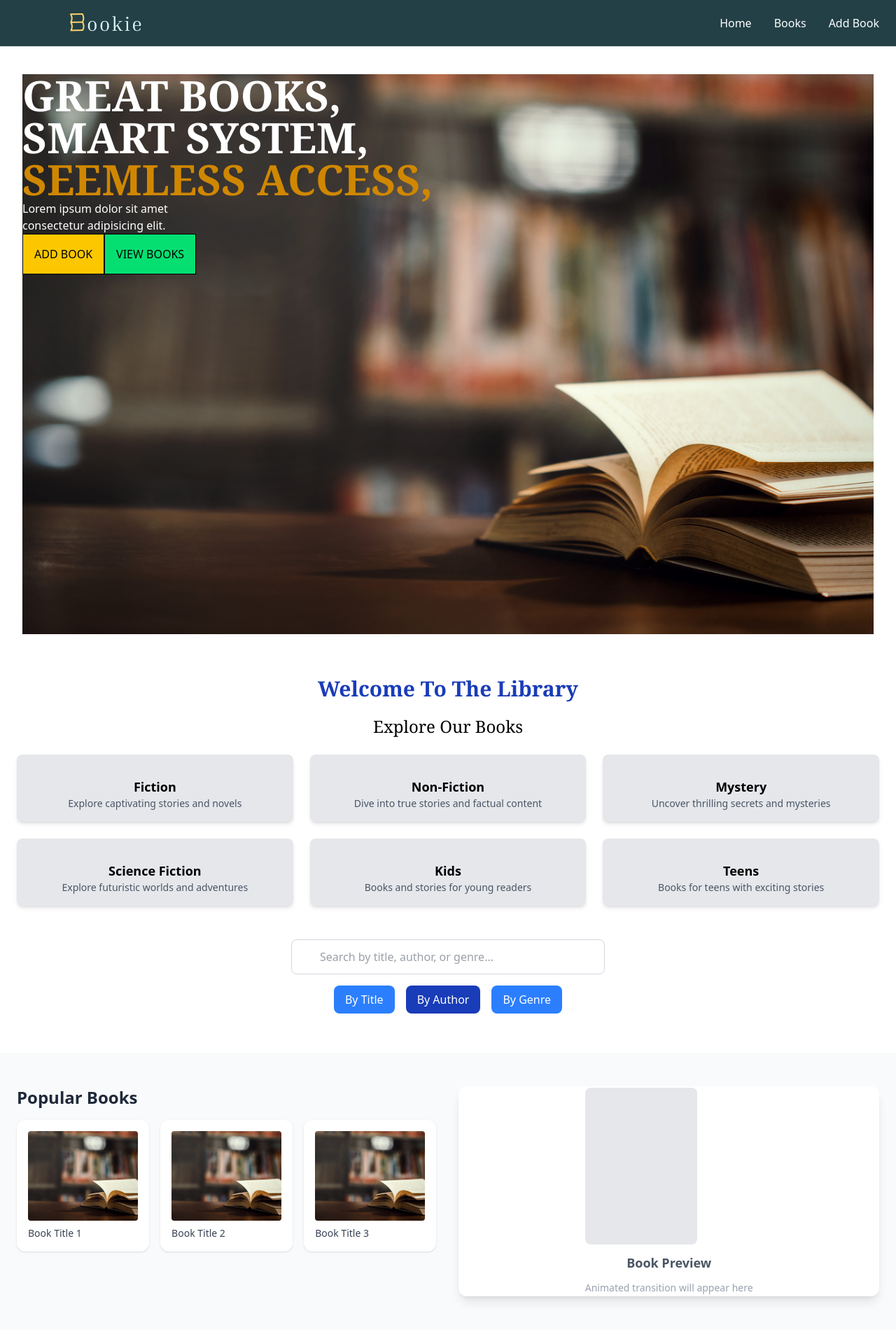
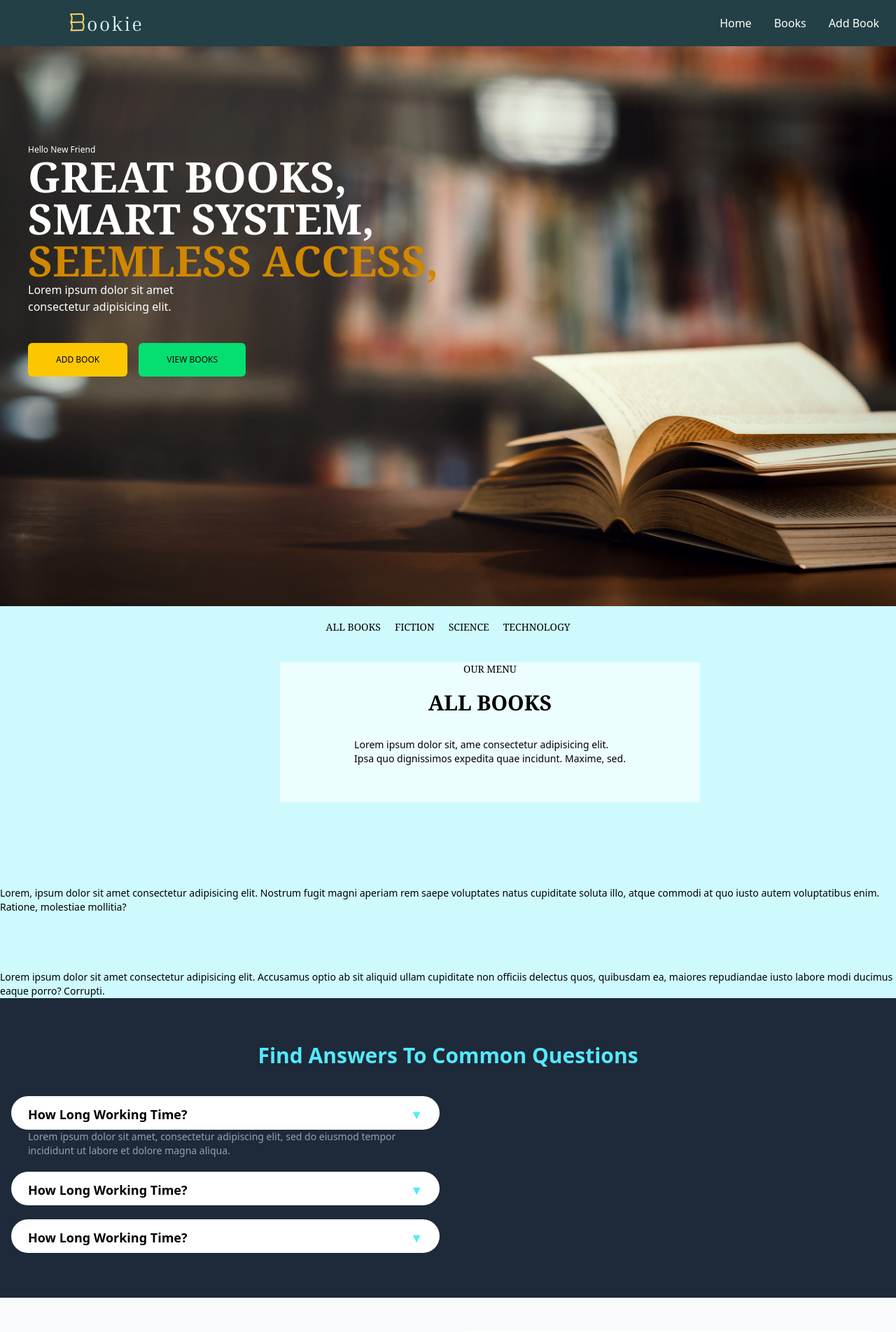
Before and after one commit to BugSlayersC5/Bookie-App, a React (Vite) app: page / in a window 1280 px wide. Shown: the top 1903 px of the page at 70% size. Built offline with nearby package versions, Linux system fonts and the light colour scheme.

Commit message:
working on the homepage

```diff
--- a/src/pages/Home.jsx
+++ b/src/pages/Home.jsx
@@ -7,106 +7,87 @@ export default function Home() {
     return (
         <>
             <Navbar />
-            <h1 className="text-amber-700 mt-10"></h1>
-            <section className="bg-[url(./assets/book.png)] h-[100vh] bg-cover w-[95%] mx-auto relative">
-                <div>
+            <h1 className="text-amber-700"></h1>
+            <section className="bg-[url(./assets/book.png)] h-[100vh] bg-cover w-[100%] mx-auto relative">
+                <div className="py-30 ml-10">
+                    <h1 className="w-20% h-5"></h1>
+                    <p className="text-xs text-white">Hello New Friend</p>
                     <h1 className="font-bold text-6xl  text-white flex font-serif ">GREAT BOOKS, <br />SMART SYSTEM,</h1>
                     <h1 className="text-yellow-600 font-bold text-6xl flex font-serif ">SEEMLESS ACCESS,</h1>
                     <h4 className="text-white">Lorem ipsum dolor sit amet <br />consectetur adipisicing elit.</h4>
+
+                    <div className="flex flex-row gap-4 mt-10">
+                    <button className="text-xs border-radius-none rounded-md bg-yellow-400 p-4 px-10">ADD BOOK</button>
+                    <button className="text-xs border-radius-none rounded-md bg-green-400 p-4 px-10">VIEW BOOKS</button>
+                </div>
                 </div>
 
-                <div className="flex ">
-                    <button className="text-30 border bg-yellow-400 p-4">ADD BOOK</button>
-                    <button className="text-30 border bg-green-400 p-4">VIEW BOOKS</button>
-                </div>
 
             </section>
 
-            <div>
-                <h1 className="flex mt-15 font-bold text-3xl text-blue-800 justify-center font-serif ">Welcome To The Library</h1>
-                <h2 className="text-2xl flex display-flex mt-5 justify-center font-serif">Explore Our Books</h2>
+            <section className="bg-cyan-100 text-sm ">
+                <div className="flex flex-row gap-5 justify-center justify-content-space-between">
+                <span><h3 className="flex display-flex mt-5 justify-center font-serif">ALL BOOKS</h3></span>
+                <span><h3 className="flex display-flex mt-5 justify-center font-serif">FICTION</h3></span>
+                <span><h3 className="flex display-flex mt-5 justify-center font-serif">SCIENCE</h3></span>
+                <span><h3 className="flex display-flex mt-5 justify-center font-serif">TECHNOLOGY</h3></span>
+            </div>
+            <div className="border-radius-none ml-100 bg-cyan-50 h-50 w-150">
+                <h2 className="flex display-flex mt-10 justify-center font-serif">OUR MENU</h2>
+                <h1 className="flex mt-5 font-bold text-3xl text-black justify-center font-serif ">ALL BOOKS</h1>
+                <p className="flex justify-center mt-8 ">Lorem ipsum dolor sit, ame consectetur adipisicing elit. <br />Ipsa quo dignissimos expedita quae incidunt. Maxime, sed. </p>
             </div>
 
-            <section>
-                <div class="p-6 grid-cols-3">
-                    {/* Book Categories with Icons */}
-                    <div class="grid grid-cols-2 sm:grid-cols-3 lg:grid-cols-3 gap-6">
-                        {/* <!-- Fiction Category --> */}
-                        <div class="flex flex-col items-center bg-gray-200 rounded-lg p-4 shadow-md hover:shadow-xl transition-all duration-300">
-                            <i class="fas fa-book-open text-4xl text-blue-500 mb-4"></i>
-                            <h3 class="text-lg font-semibold">Fiction</h3>
-                            <p class="text-sm text-gray-600">Explore captivating stories and novels</p>
+            <div>
+                <p className="mt-30">Lorem, ipsum dolor sit amet consectetur adipisicing elit. Nostrum fugit magni aperiam rem saepe voluptates natus cupiditate soluta illo, atque commodi at quo iusto autem voluptatibus enim. Ratione, molestiae mollitia?</p>
+            </div>
+
+            <div>
+                <p className="mt-20">Lorem ipsum dolor sit amet consectetur adipisicing elit. Accusamus optio ab sit aliquid ullam cupiditate non officiis delectus quos, quibusdam ea, maiores repudiandae iusto labore modi ducimus eaque porro? Corrupti.</p>
+            </div>
+            </section>
+
+            <section className="bg-gray-800  mx-auto  px-4 py-16">
+                <h2 className="text-3xl font-bold text-center text-cyan-300 mb-10">
+                    Find Answers To Common Questions
+                </h2>
+
+                <div className="grid md:grid-cols-2 gap-6">
+                    <div className="bg-white rounded-3xl h-12 px-6">
+                        <div class="flex justify-between mt-3 items-center text-lg font-semibold">
+                            <p>How Long Working Time?</p>
+                            <span class="text-cyan-300">&#9660;</span>
+                        </div>
+                        <p class="mt-2 text-sm text-gray-400">
+                            Lorem ipsum dolor sit amet, consectetur adipiscing elit, sed do eiusmod tempor incididunt ut labore et dolore magna aliqua.
+                        </p>
+                    </div>
+
+
+                </div>
+                <div class="grid md:grid-cols-2 gap-6">
+                    <div class="bg-white rounded-3xl h-12 mt-15 px-6">
+                        <div class="flex justify-between mt-3 items-center text-lg font-semibold">
+                            <p>How Long Working Time?</p>
+                            <span class="text-cyan-300">&#9660;</span>
                         </div>
 
-                        {/* Non Fiction Category */}
-                        <div class="flex flex-col items-center bg-gray-200 rounded-lg p-4 shadow-md hover:shadow-xl transition-all duration-300">
-                            <i class="fas fa-book text-4xl text-green-500 mb-4"></i>
-                            <h3 class="text-lg font-semibold">Non-Fiction</h3>
-                            <p class="text-sm text-gray-600">Dive into true stories and factual content</p>
-                        </div>
-
-                        {/* Mystery Category */}
-                        <div class="flex flex-col items-center bg-gray-200 rounded-lg p-4 shadow-md hover:shadow-xl transition-all duration-300">
-                            <i class="fas fa-search text-4xl text-purple-500 mb-4"></i>
-                            <h3 class="text-lg font-semibold">Mystery</h3>
-                            <p class="text-sm text-gray-600">Uncover thrilling secrets and mysteries</p>
-                        </div>
-
-                        {/*  Science Fiction Category */}
-                        <div class="flex flex-col items-center bg-gray-200 rounded-lg p-4 shadow-md hover:shadow-xl transition-all duration-300">
-                            <i class="fas fa-rocket text-4xl text-red-500 mb-4"></i>
-                            <h3 class="text-lg font-semibold">Science Fiction</h3>
-                            <p class="text-sm text-gray-600">Explore futuristic worlds and adventures</p>
-                        </div>
-
-                        {/* Kids Category */}
-                        <div class="flex flex-col items-center bg-gray-200 rounded-lg p-4 shadow-md hover:shadow-xl transition-all duration-300">
-                            <i class="fas fa-child text-4xl text-yellow-500 mb-4"></i>
-                            <h3 class="text-lg font-semibold">Kids</h3>
-                            <p class="text-sm text-gray-600">Books and stories for young readers</p>
-                        </div>
-
-                        {/* Teens Category */}
-                        <div class="flex flex-col items-center bg-gray-200 rounded-lg p-4 shadow-md hover:shadow-xl transition-all duration-300">
-                            <i class="fas fa-users text-4xl text-pink-500 mb-4"></i>
-                            <h3 class="text-lg font-semibold">Teens</h3>
-                            <p class="text-sm text-gray-600">Books for teens with exciting stories</p>
-                        </div>
                     </div>
                 </div>
 
-            </section>
-
-            <section>
-                <div class="p-6">
-                    {/* Search Section */}
-                    <div class="flex flex-col items-center mb-8">
-                        {/*  Search Bar  */}
-                        <div class="relative w-full max-w-md">
-                            <input type="text" id="searchInput" class="w-full p-3 pl-10 pr-4 rounded-lg border border-gray-300 text-gray-700 focus:outline-none focus:ring-2 focus:ring-blue-500" placeholder="Search by title, author, or genre..." />
-                            {/* Search Icon  */}
-                            <i class="fas fa-search absolute left-3 top-3 text-gray-500"></i>
+                <div class="grid md:grid-cols-2 mt-5 gap-6">
+                    <div class="bg-white rounded-3xl h-12 px-6">
+                        <div class="flex justify-between mt-3 items-center text-lg font-semibold">
+                            <p>How Long Working Time?</p>
+                            <span class="text-cyan-300">&#9660;</span>
                         </div>
-
-                        {/* Filter Section (Optional) */}
-                        <div class="mt-4 flex space-x-4">
-                            <button class="bg-blue-500 text-white px-4 py-2 rounded-lg hover:bg-blue-800">By Title</button>
-                            <button class="bg-blue-800 text-white px-4 py-2 rounded-lg hover:bg-blue-600">By Author</button>
-                            <button class="bg-blue-500 text-white px-4 py-2 rounded-lg hover:bg-blue-800">By Genre</button>
-                        </div>
-                    </div>
-
-                    {/* Search Results (Initially Empty) */}
-                    <div
-                        id="searchResults" class="grid grid-cols-1 sm:grid-cols-2 lg:grid-cols-3 gap-6">
                     </div>
                 </div>
             </section>
 
+
             <section class="w-full px-6 py-12 bg-gray-50">
                 <div class="max-w-7xl mx-auto flex flex-col md:flex-row gap-8 items-start">
-
-                    {/* Left: List of Popular Books */}
                     <div class="w-full md:w-1/2 space-y-4">
                         <h2 class="text-2xl font-semibold text-gray-800 mb-4">Popular Books</h2>
                         <div class="grid grid-cols-2 sm:grid-cols-3 gap-4">
@@ -126,30 +107,16 @@ export default function Home() {
                         </div>
                     </div>
 
-                    {/* Right: Animated Book Preview Placeholder */}
                     <div class="w-full md:w-1/2 bg-white rounded-xl shadow-lg p-6 h-[300px] flex items-center justify-center">
                         <div class="text-center space-y-3">
                             <div class="w-40 h-56 bg-gray-200 rounded-lg animate-pulse"></div>
                             <p class="text-lg font-semibold text-gray-600">Book Preview</p>
-                            <p class="text-sm text-gray-400">Animated transition will appear here</p>
+                            <p class="text-sm text-gray-400">Animation</p>
                         </div>
                     </div>
                 </div>
             </section>
 
-            <section className=" flex justify-center w-15% mt-2">
-                <div className="bg-white justify-around p-30 gap-6 grid grid-cols-3">
-                    <img src={Book} alt="book.png" />
-                    <img src={Book} alt="book.png" />
-                    <img src={Book} alt="book.png" />
-                    <img src={Book} alt="book.png" />
-                    <img src={Book} alt="book.png" />
-                    <img src={Book} alt="book.png" />
-                    <img src={Book} alt="book.png" />
-                    <img src={Book} alt="book.png" />
-                    <img src={Book} alt="book.png" />
-                </div>
-            </section>
             <Footer />
         </>
     );
```
